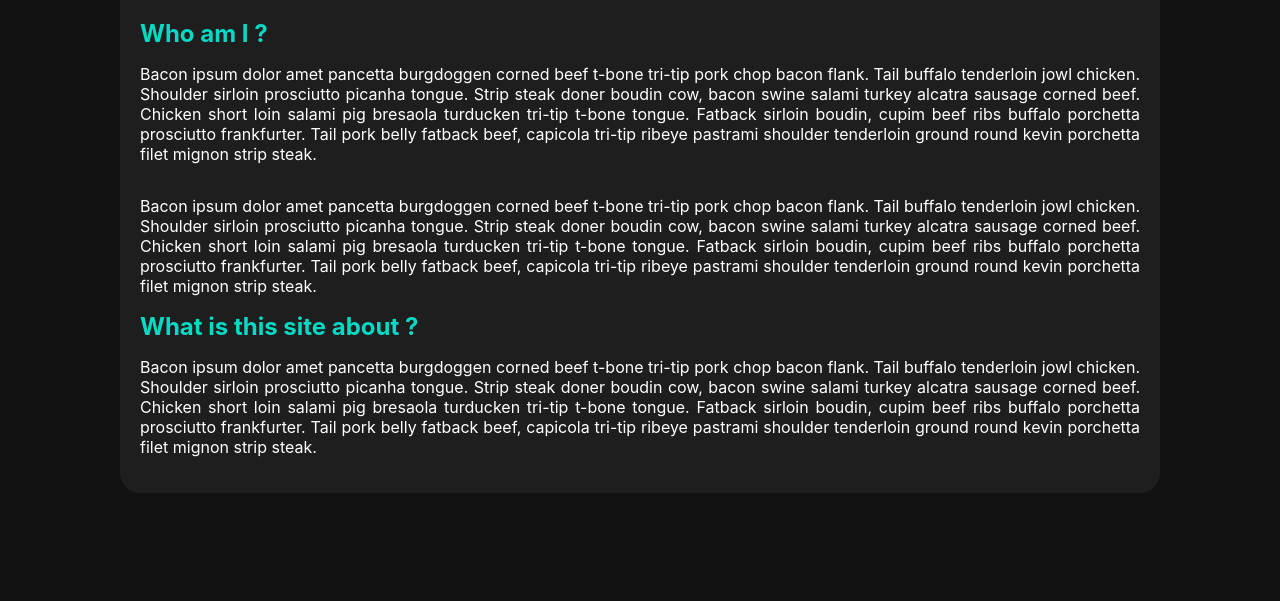
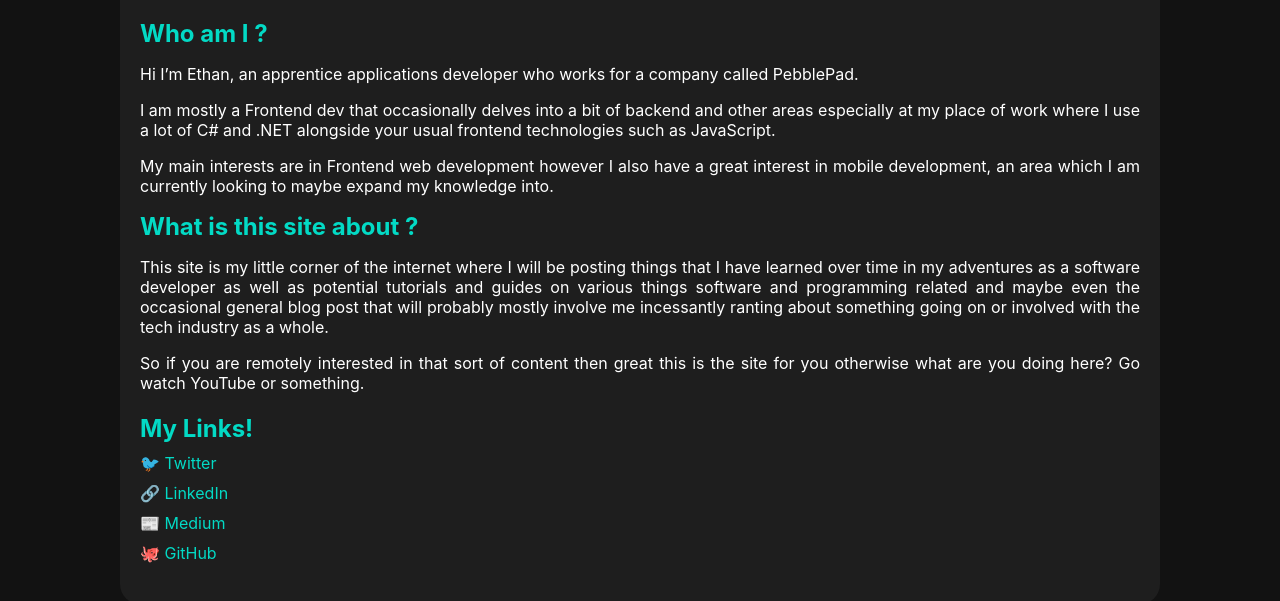
Before and after one commit to ZaphodAndo/personal-site-v1, a website: page app/about.html in a window 1280 px wide. Shown: the part 171-772 px from the top of the page. Drawn offline with nearby package versions, Linux system fonts and the light colour scheme; files that its build step writes are made by us from their sources.

Commit message:
Added content to about page

```diff
--- a/app/about.html
+++ b/app/about.html
@@ -21,15 +21,28 @@
                 <h1>About Me!</h1>
                 <h2>Who am I ?</h2>
                 <p>
-                    Bacon ipsum dolor amet pancetta burgdoggen corned beef t-bone tri-tip pork chop bacon flank. Tail buffalo tenderloin jowl chicken. Shoulder sirloin prosciutto picanha tongue. Strip steak doner boudin cow, bacon swine salami turkey alcatra sausage corned beef. Chicken short loin salami pig bresaola turducken tri-tip t-bone tongue. Fatback sirloin boudin, cupim beef ribs buffalo porchetta prosciutto frankfurter. Tail pork belly fatback beef, capicola tri-tip ribeye pastrami shoulder tenderloin ground round kevin porchetta filet mignon strip steak.
+                    Hi I’m Ethan, an apprentice applications developer who works for a company called PebblePad.
+                </p>
+                <p class="middle">
+                    I am mostly a Frontend dev that occasionally delves into a bit of backend and other areas especially at my place of work where I use a lot of C# and .NET alongside your usual frontend technologies such as JavaScript.
                 </p>
                 <p>
-                    Bacon ipsum dolor amet pancetta burgdoggen corned beef t-bone tri-tip pork chop bacon flank. Tail buffalo tenderloin jowl chicken. Shoulder sirloin prosciutto picanha tongue. Strip steak doner boudin cow, bacon swine salami turkey alcatra sausage corned beef. Chicken short loin salami pig bresaola turducken tri-tip t-bone tongue. Fatback sirloin boudin, cupim beef ribs buffalo porchetta prosciutto frankfurter. Tail pork belly fatback beef, capicola tri-tip ribeye pastrami shoulder tenderloin ground round kevin porchetta filet mignon strip steak.
+                    My main interests are in Frontend web development however I also have a great interest in mobile development, an area which I am currently looking to maybe expand my knowledge into.
                 </p>
                 <h2>What is this site about ?</h2>
                 <p>
-                    Bacon ipsum dolor amet pancetta burgdoggen corned beef t-bone tri-tip pork chop bacon flank. Tail buffalo tenderloin jowl chicken. Shoulder sirloin prosciutto picanha tongue. Strip steak doner boudin cow, bacon swine salami turkey alcatra sausage corned beef. Chicken short loin salami pig bresaola turducken tri-tip t-bone tongue. Fatback sirloin boudin, cupim beef ribs buffalo porchetta prosciutto frankfurter. Tail pork belly fatback beef, capicola tri-tip ribeye pastrami shoulder tenderloin ground round kevin porchetta filet mignon strip steak.
+                    This site is my little corner of the internet where I will be posting things that I have learned over time in my adventures as a software developer as well as potential tutorials and guides on various things software and programming related and maybe even the occasional general blog post that will probably mostly involve me incessantly ranting about something going on or involved with the tech industry as a whole.
                 </p>
+                <p class="last">
+                    So if you are remotely interested in that sort of content then great this is the site for you otherwise what are you doing here? Go watch <a class="link" href="https://www.youtube.com/watch?v=dQw4w9WgXcQ">YouTube</a> or something.
+                </p>
+                <h2>My Links!</h2>
+                <div class="my-links">
+                    <a href='https://twitter.com/Goebbels_Ando'>🐦 Twitter</a>
+                    <a href='https://www.linkedin.com/in/ethan-anderson-41ba9a172'>🔗 LinkedIn</a>
+                    <a href='https://medium.com/@ethan.anderson'>📰 Medium</a>
+                    <a href='https://github.com/MrGoebbels'>🐙 GitHub</a>
+                </div>
             </div>
         </main>
     </body>
--- a/app/scss/About.scss
+++ b/app/scss/About.scss
@@ -22,5 +22,38 @@ main {
             margin: 0;
             color: $secondary-colour;
         }
+
+        .middle {
+            margin: 0;
+        }
+
+        .last {
+            margin-top: 0px;
+            margin-bottom: 21px;
+
+            .link {
+                text-decoration: none;
+                color: $text-colour;
+            }
+            .link:hover {
+                color: $primary-colour;
+            }
+        }
+
+        .my-links {
+            margin-bottom: 21px;
+            display: flex;
+            flex-direction: column;
+
+            a {
+                margin-top: 10px;
+                text-decoration: none;
+                color: $secondary-colour;
+            }
+
+            a:hover {
+                color: $primary-colour;
+            }
+        }
     }
 }
```
